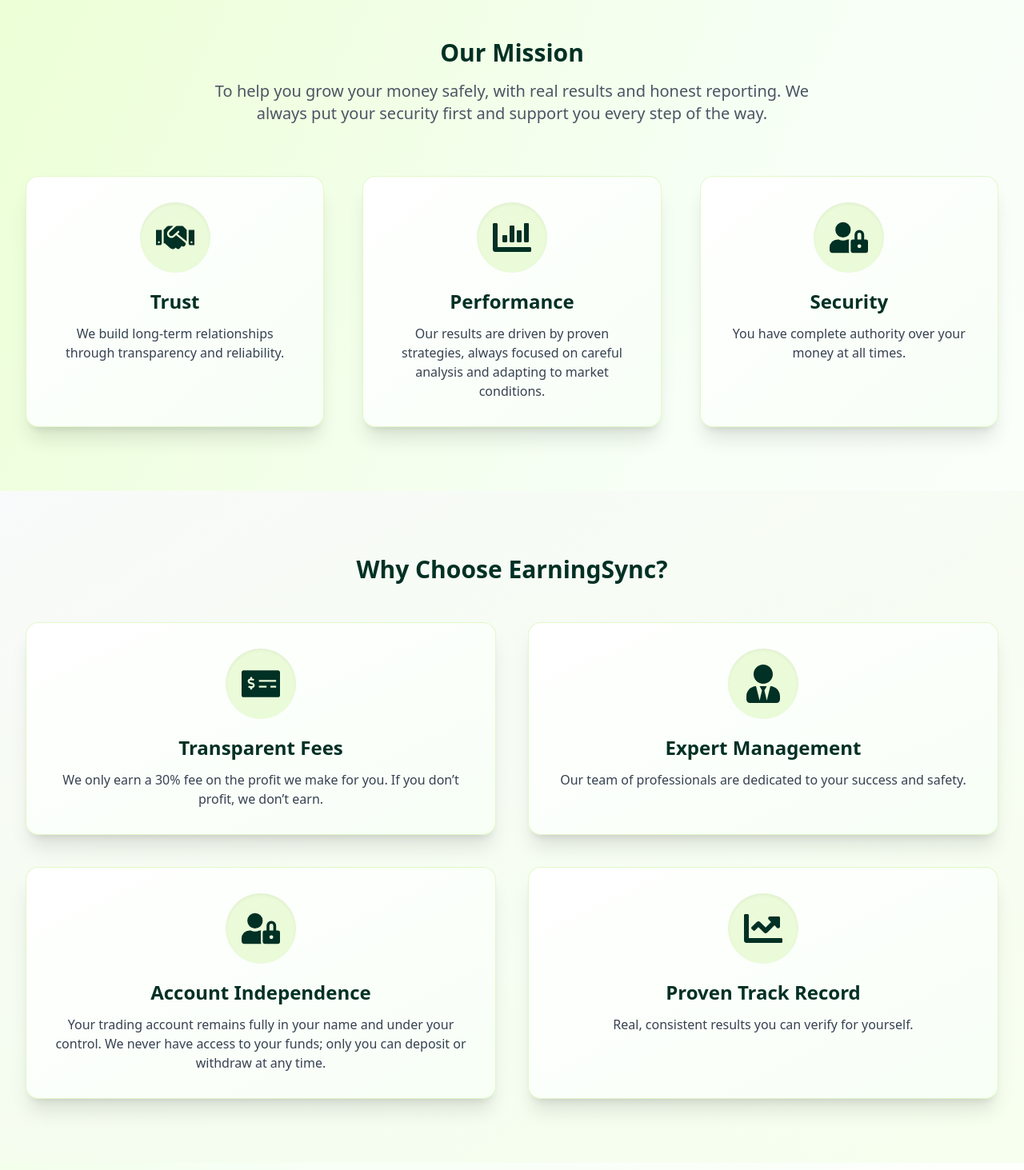
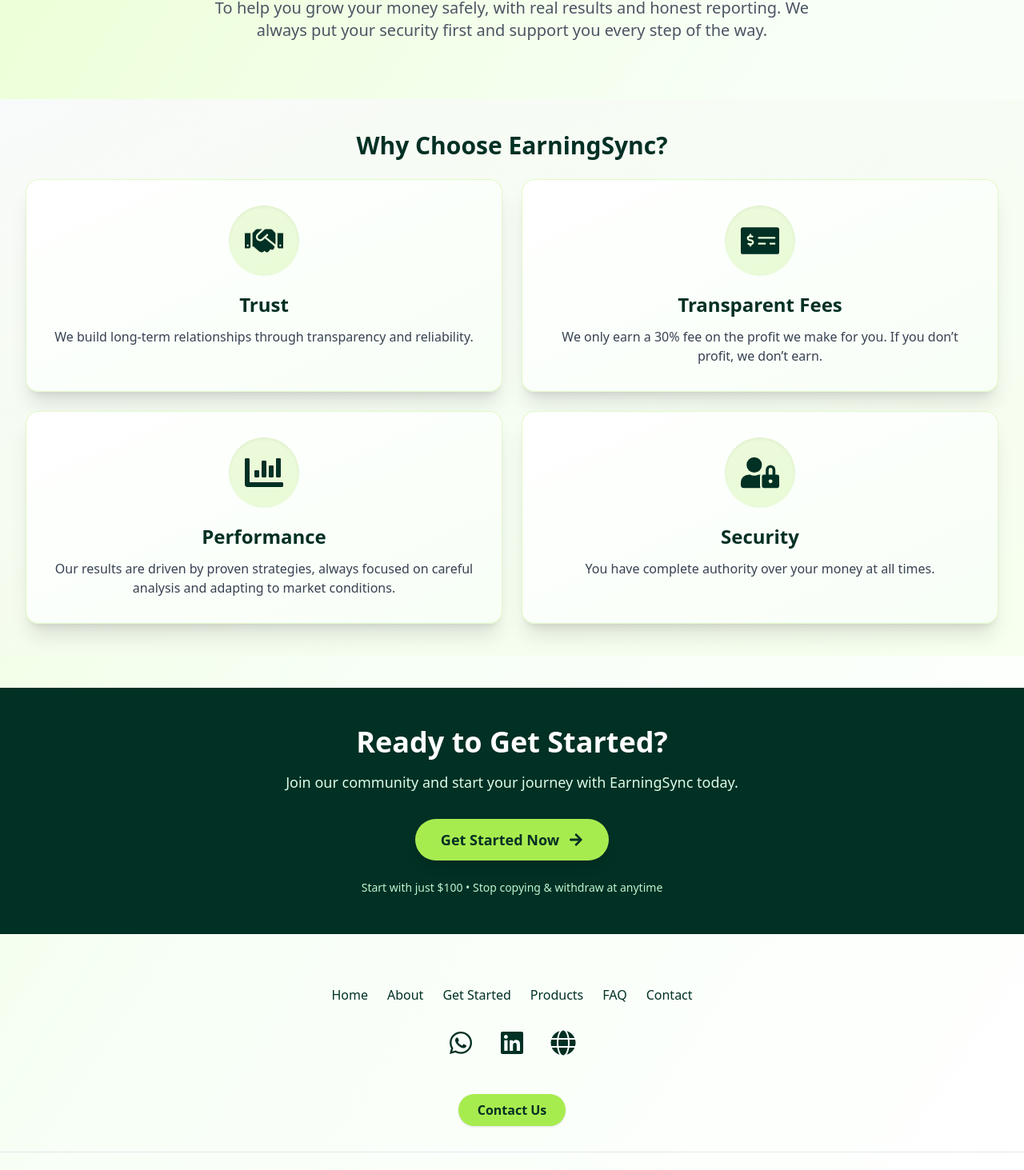
Before and after one commit to Suhaib5333/earning-sync, a React (Vite) app: page /about in a window 1280 px wide. Shown: the part 416-1879 px from the top of the page at 80% size. Built offline with nearby package versions, Linux system fonts and the light colour scheme.

Commit message:
fixed about page and added color to home page title in arabic

```diff
--- a/src/locales/ar/translation.json
+++ b/src/locales/ar/translation.json
@@ -67,11 +67,11 @@
     "missionTitle": "مهمتنا",
     "missionDesc": "نعمل على تحقيق  استثمار أموالنا الخاصة في الأسواق و تقديم نتائج هذا الاستثمار للجميع وتوفير تكنلوجيا تمكنهم من الحصول على  نفس النتائج في محافظهم المالية.",
     "trustTitle": "الخبرة",
-    "trustDesc": "لدينا فريق عمل متخصص تمتد خبرته في التداول بالأسواق العالمية لاكثر من 25 سنة.",
+    "trustDesc": "لدينا فريق عمل متخصص تمتد خبرته في التداول بالأسواق العالمية لأكثر من 25 سنة.",
     "performanceTitle": "تقارير أداء محايدة",
-    "performanceDesc": "نقدم جميع نتائجنا بشكل مباشر يمكن الوصول له في أي وقت دون قيود",
+    "performanceDesc": "نقدم جميع نتائجنا بشكل مباشر وشفاف يمكن الوصول لها في أي وقت دون قيود.",
     "securityTitle": "الأمان",
-    "securityDesc": "لديك تحكم كامل في أموالك في جميع الأوقات يمكنك سحب الأموال أو التوقف عن النسخ.",
+    "securityDesc": "لديك تحكم كامل في أموالك في جميع الأوقات. يمكنك سحب الأموال أو التوقف عن النسخ متى شئت.",
     "whyChooseTitle": "لماذا تختار EarningSync؟",
     "feesTitle": "دعم كامل",
     "feesDesc": "نوفر لك الدعم الكامل و إجابة واضحة وحيادية عن جميع استسفارتك بشكل مهني",
@@ -99,7 +99,7 @@
 "content": "EarningSync Classic هو استراتيجية شبه آلية لـ ناسداك (USTEC)، الذهب، النفط الأمريكي، وUS30 ، باستخدام قواعد صارمة لإدارة المخاطر ورأس المال لتحقيق نتائج مستقرة ومستدامة. مصمم لاقتناص الزخم بأقل مخاطرة، وهو مثالي للمستثمرين الباحثين عن عوائد مستقرة.\nجميع الاستراتيجيات، بما في ذلك EarningSync Classic وEarningSync HR، تحمل احتمالية الربح والخسارة. النتائج السابقة لا تضمن الأداء المستقبلي. تداول فقط برأس مال يمكنك تحمل خسارته، ويفضل استشارة مختص مستقل عند الحاجة.\nباستخدامك EarningSync، فإنك تقر وتقبل هذه المخاطر."
   },
   "home": {
-    "heroTitle": "تكنلوجيا متطورة لنسخ الصفقات",
+    "heroTitle": "تكنلوجيا متطورة لنسخ <span class=\"text-[#a7ec4f]\">الصفقات</span>",
     "heroSubtitle": "عشرات المستثمرين ينسخون صفقاتنا و يثقون بنا",
     "heroDescription": "ابدا نسخ صفقاتنا و استمتع بنفس العوائد  التي نحصل عليها بادارة مخاطر صارمة.",
     "getStarted": "ابدأ الآن",
--- a/src/pages/About.jsx
+++ b/src/pages/About.jsx
@@ -27,7 +27,7 @@
   return (
     <div className="min-h-screen" dir={isArabic ? "rtl" : "ltr"}>
       {/* Hero Section */}
-      <section className="bg-[#013024] text-white py-20">
+      <section className="bg-[#013024] text-white py-12">
         <div className="max-w-7xl mx-auto px-4 sm:px-6 lg:px-8">
           <motion.div
             initial={{ opacity: 0, y: 20 }}
@@ -45,9 +45,9 @@
       </section>
 
       {/* Mission Section */}
-      <section className="py-20">
+      <section className="py-10">
         <div className="max-w-7xl mx-auto px-4 sm:px-6 lg:px-8">
-          <div className="text-center mb-16">
+          <div className="text-center mb-8">
             <h2 className="text-3xl font-bold text-[#013024] mb-4 text-center">
               {t("about.missionTitle")}
             </h2>
@@ -55,8 +55,17 @@
               {t("about.missionDesc")}
             </p>
           </div>
+        </div>
+      </section>
 
-          <div className="grid md:grid-cols-3 gap-12">
+      {/* Why Choose Us Section */}
+      <section className="py-10 bg-gradient-to-br from-gray-50 to-[#eaffd0]/30">
+        <div className="max-w-7xl mx-auto px-4 sm:px-6 lg:px-8">
+          <h2 className="text-3xl font-bold text-[#013024] mb-6 text-center">
+            {t("about.whyChooseTitle")}
+          </h2>
+          <div className="grid md:grid-cols-2 gap-6">
+            {/* Trust (top left) */}
             <motion.div
               whileHover={{ scale: 1.06, boxShadow: "0 8px 32px 0 #a7ec4f33" }}
               className="p-8 rounded-2xl shadow-xl bg-gradient-to-br from-white to-[#f7fff6] border border-[#a7ec4f]/30 flex flex-col items-center text-center transition-all duration-300 hover:-translate-y-2 hover:border-[#a7ec4f]"
@@ -69,7 +78,20 @@
               </h3>
               <p className="text-gray-700">{t("about.trustDesc")}</p>
             </motion.div>
-
+            {/* Transparent Fees (top right, restored) */}
+            <motion.div
+              whileHover={{ scale: 1.06, boxShadow: "0 8px 32px 0 #a7ec4f33" }}
+              className="p-8 rounded-2xl shadow-xl bg-gradient-to-br from-white to-[#f7fff6] border border-[#a7ec4f]/30 flex flex-col items-center text-center transition-all duration-300 hover:-translate-y-2 hover:border-[#a7ec4f]"
+            >
+              <div className="bg-[#a7ec4f]/20 rounded-full p-5 mb-5 shadow-inner">
+                <FaMoneyCheckAlt className="w-12 h-12 text-[#013024]" />
+              </div>
+              <h3 className="text-2xl font-bold mb-3 text-[#013024]">
+                {t("about.feesTitle")}
+              </h3>
+              <p className="text-gray-700">{t("about.feesDesc")}</p>
+            </motion.div>
+            {/* Performance (bottom left) */}
             <motion.div
               whileHover={{ scale: 1.06, boxShadow: "0 8px 32px 0 #a7ec4f33" }}
               className="p-8 rounded-2xl shadow-xl bg-gradient-to-br from-white to-[#f7fff6] border border-[#a7ec4f]/30 flex flex-col items-center text-center transition-all duration-300 hover:-translate-y-2 hover:border-[#a7ec4f]"
@@ -82,7 +104,7 @@
               </h3>
               <p className="text-gray-700">{t("about.performanceDesc")}</p>
             </motion.div>
-
+            {/* Security (bottom right) */}
             <motion.div
               whileHover={{ scale: 1.06, boxShadow: "0 8px 32px 0 #a7ec4f33" }}
               className="p-8 rounded-2xl shadow-xl bg-gradient-to-br from-white to-[#f7fff6] border border-[#a7ec4f]/30 flex flex-col items-center text-center transition-all duration-300 hover:-translate-y-2 hover:border-[#a7ec4f]"
@@ -99,69 +121,8 @@
         </div>
       </section>
 
-      {/* Why Choose Us Section */}
-      <section className="py-20 bg-gradient-to-br from-gray-50 to-[#eaffd0]/30">
-        <div className="max-w-7xl mx-auto px-4 sm:px-6 lg:px-8">
-          <h2 className="text-3xl font-bold text-[#013024] mb-12 text-center">
-            {t("about.whyChooseTitle")}
-          </h2>
-          <div className="grid md:grid-cols-2 gap-10">
-            {/* Transparent Fees (now first) */}
-            <motion.div
-              whileHover={{ scale: 1.06, boxShadow: "0 8px 32px 0 #a7ec4f33" }}
-              className="p-8 rounded-2xl shadow-xl bg-gradient-to-br from-white to-[#f7fff6] border border-[#a7ec4f]/30 flex flex-col items-center text-center transition-all duration-300 hover:-translate-y-2 hover:border-[#a7ec4f]"
-            >
-              <div className="bg-[#a7ec4f]/20 rounded-full p-5 mb-5 shadow-inner">
-                <FaMoneyCheckAlt className="w-12 h-12 text-[#013024]" />
-              </div>
-              <h3 className="text-2xl font-bold mb-3 text-[#013024]">
-                {t("about.feesTitle")}
-              </h3>
-              <p className="text-gray-700">{t("about.feesDesc")}</p>
-            </motion.div>
-            {/* Expert Management (now second) */}
-            <motion.div
-              whileHover={{ scale: 1.06, boxShadow: "0 8px 32px 0 #a7ec4f33" }}
-              className="p-8 rounded-2xl shadow-xl bg-gradient-to-br from-white to-[#f7fff6] border border-[#a7ec4f]/30 flex flex-col items-center text-center transition-all duration-300 hover:-translate-y-2 hover:border-[#a7ec4f]"
-            >
-              <div className="bg-[#a7ec4f]/20 rounded-full p-5 mb-5 shadow-inner">
-                <FaUserTie className="w-12 h-12 text-[#013024]" />
-              </div>
-              <h3 className="text-2xl font-bold mb-3 text-[#013024]">
-                {t("about.expertTitle")}
-              </h3>
-              <p className="text-gray-700">{t("about.expertDesc")}</p>
-            </motion.div>
-            <motion.div
-              whileHover={{ scale: 1.06, boxShadow: "0 8px 32px 0 #a7ec4f33" }}
-              className="p-8 rounded-2xl shadow-xl bg-gradient-to-br from-white to-[#f7fff6] border border-[#a7ec4f]/30 flex flex-col items-center text-center transition-all duration-300 hover:-translate-y-2 hover:border-[#a7ec4f]"
-            >
-              <div className="bg-[#a7ec4f]/20 rounded-full p-5 mb-5 shadow-inner">
-                <FaUserLock className="w-12 h-12 text-[#013024]" />
-              </div>
-              <h3 className="text-2xl font-bold mb-3 text-[#013024]">
-                {t("about.independenceTitle")}
-              </h3>
-              <p className="text-gray-700">{t("about.independenceDesc")}</p>
-            </motion.div>
-            <motion.div
-              whileHover={{ scale: 1.06, boxShadow: "0 8px 32px 0 #a7ec4f33" }}
-              className="p-8 rounded-2xl shadow-xl bg-gradient-to-br from-white to-[#f7fff6] border border-[#a7ec4f]/30 flex flex-col items-center text-center transition-all duration-300 hover:-translate-y-2 hover:border-[#a7ec4f]"
-            >
-              <div className="bg-[#a7ec4f]/20 rounded-full p-5 mb-5 shadow-inner">
-                <FaChartLine className="w-12 h-12 text-[#013024]" />
-              </div>
-              <h3 className="text-2xl font-bold mb-3 text-[#013024]">
-                {t("about.trackTitle")}
-              </h3>
-              <p className="text-gray-700">{t("about.trackDesc")}</p>
-            </motion.div>
-          </div>
-        </div>
-      </section>
-
       {/* CTA Section */}
-      <section className="py-20 bg-[#013024] text-white text-center relative mt-20">
+      <section className="py-12 bg-[#013024] text-white text-center relative mt-10">
         <div className="max-w-2xl mx-auto px-4">
           <h2 className="text-3xl md:text-4xl font-extrabold mb-4 text-center">
             {t("about.ctaTitle")}
```
